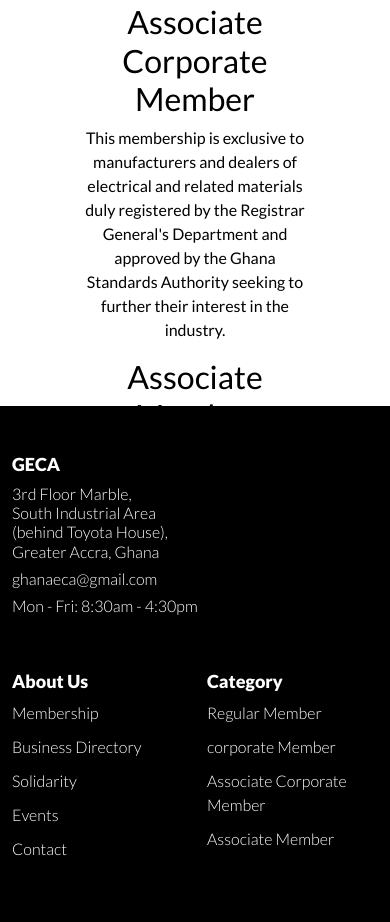
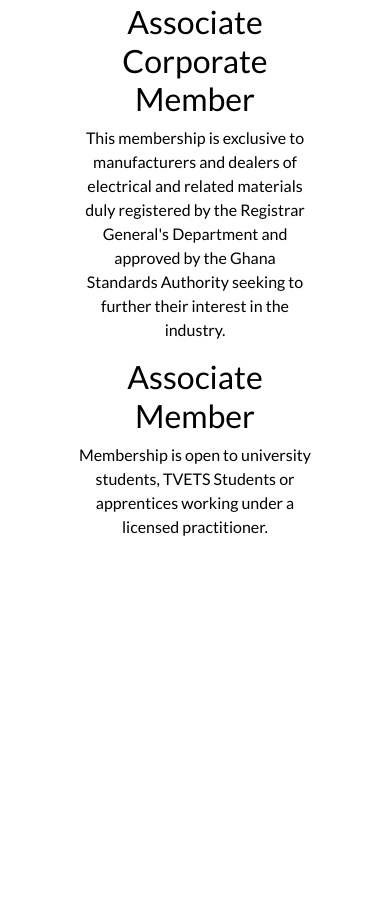
Before and after one commit to Swatson-jnr/GECA, a plain HTML site: page readMore.html in a window 390 px wide. Shown: the part 1053-1975 px from the top of the page. Drawn offline with Linux system fonts and the light colour scheme.

Commit message:
takashi fixing

```diff
--- a/styles/readmore.css
+++ b/styles/readmore.css
@@ -345,10 +345,31 @@ footer {
   }
 }
 
-@media (max-width: 360px) {
+@media (max-width: 569px) {
   .about {
-    margin-top: -90px;
-    height: 10vh;
+    /* margin-top: -90px; */
+    height: 130vh;
+  }
+}
+@media (max-width: 553px) {
+  .about {
+    height: 140vh;
+  }
+}
+@media (max-width: 453px) {
+  .about {
+    height: 160vh;
+    margin-bottom: 90px;
+  }
+}
+
+@media (max-width: 391px) {
+  .about {
+    /* padding: 40px 20px; */
+  }
+
+  #foot {
+    margin-top: 300px;
   }
 }
 
```
